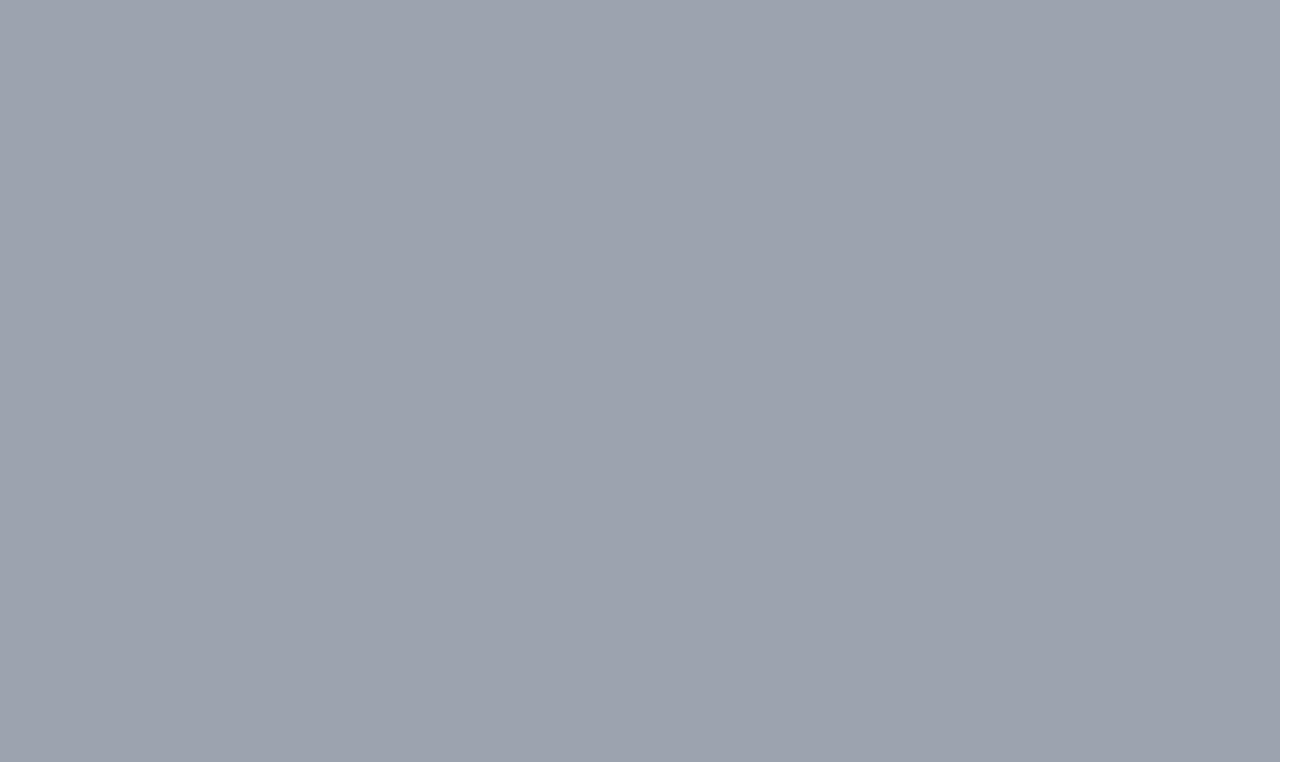
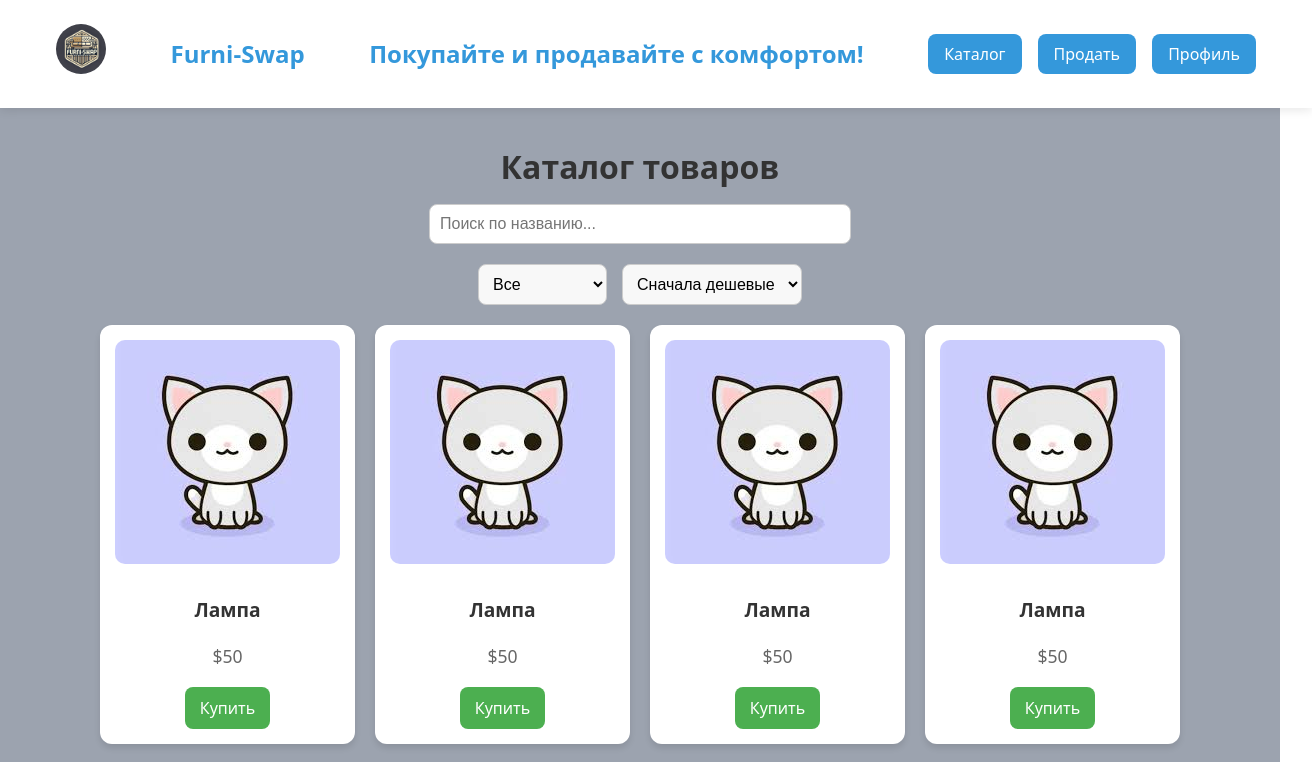
Before and after one commit to Goshansky/furni-swap, a React (Vite) app: page /catalog in a window 1280 px wide. Before the commit this address had no page. Shown: the top 762 px of the page, 1312 px wide, since content can reach past the window. Built offline with nearby package versions, Linux system fonts and the light colour scheme.

Commit message:
app: Двухфакторная аутентификация

```diff
--- a/src/App.tsx
+++ b/src/App.tsx
@@ -5,6 +5,8 @@ import Login from "./auth/Login.tsx";
 import Register from "./auth/Register.tsx";
 import Verify from "./auth/Verify.tsx";
 import Verify2fa from "./auth/Verify2fa.tsx";
+import Catalog from "./pages/Catalog/Catalog.tsx";
+import Product from "./pages/Product/Product.tsx";
 
 const App = () => {
     return (
@@ -16,6 +18,8 @@ const App = () => {
                 <Route path="/register" element={<Register />} />
                 <Route path="/verify" element={<Verify />} />
                 <Route path="/verify2fa" element={<Verify2fa />} />
+                <Route path="/catalog" element={<Catalog />} />
+                <Route path="/product/:id" element={<Product />} />
             </Routes>
         </Router>
     );
--- a/src/components/Header/Header.module.css
+++ b/src/components/Header/Header.module.css
@@ -2,7 +2,7 @@
     background-color: white;
     box-shadow: 0 2px 10px rgba(0, 0, 0, 0.1);
     padding: 16px;
-    position: fixed;
+    position: static;
     width: 100%;
     top: 0;
     left: 0;
--- a/src/components/Header/Header.tsx
+++ b/src/components/Header/Header.tsx
@@ -16,7 +16,7 @@ const Header = () => {
                 <nav className={styles.nav}>
                     <Link to="/catalog" className={styles.navButton}>Каталог</Link>
                     <Link to="/sell" className={styles.navButton}>Продать</Link>
-                    <Link to="/register" className={styles.navButton}>Профиль</Link>
+                    <Link to="/profile" className={styles.navButton}>Профиль</Link>
                 </nav>
             </div>
         </header>
--- a/src/components/ProductCard/ProductCard.tsx
+++ b/src/components/ProductCard/ProductCard.tsx
@@ -10,7 +10,8 @@ const ProductCard = () => {
             transition={{ duration: 0.5 }}
             className={styles.card}
         >
-            <div className={styles.image}></div>
+            <img src='../../../public/images22.jpg' alt='картинка' className={styles.image}/>
+
             <h3 className={styles.title}>Название товара</h3>
             <p className={styles.description}>Описание товара</p>
             <p className={styles.price}>$100</p>
--- /dev/null
+++ b/src/pages/Catalog/Catalog.module.css
@@ -0,0 +1,105 @@
+.catalogContainer {
+    /*max-width: 1200px;*/
+    margin: 0 auto;
+    padding: 20px;
+    text-align: center;
+
+}
+
+.title {
+    font-size: 2rem;
+    margin-bottom: 20px;
+    color: #333;
+}
+
+.searchInput {
+    width: 100%;
+    max-width: 400px;
+    padding: 10px;
+    border: 1px solid #ccc;
+    border-radius: 8px;
+    font-size: 1rem;
+    margin-bottom: 20px;
+}
+
+.filters {
+    display: flex;
+    justify-content: center;
+    gap: 15px;
+    margin-bottom: 20px;
+}
+
+.filterButton {
+    padding: 10px;
+    font-size: 1rem;
+    border: 1px solid #ccc;
+    border-radius: 8px;
+    background: #f8f8f8;
+    cursor: pointer;
+    transition: background 0.3s;
+}
+
+.filterButton:hover {
+    background: #e0e0e0;
+}
+
+.productGrid {
+    /*display: grid;*/
+    /*grid-template-columns: repeat(auto-fit, minmax(250px, 1fr));*/
+    /*gap: 20px;*/
+    /*justify-content: center;*/
+    display: flex;
+    flex-wrap: wrap;
+    gap: 20px;
+    justify-content: center;
+}
+
+.productCard {
+    background: white;
+    padding: 15px;
+    border-radius: 12px;
+    box-shadow: 0 4px 6px rgba(0, 0, 0, 0.1);
+    text-align: center;
+    transition: transform 0.3s ease;
+}
+
+.productCard:hover {
+    transform: scale(1.05);
+}
+
+.productImage {
+    width: 100%;
+    height: auto;
+    border-radius: 10px;
+    margin-bottom: 10px;
+}
+
+.productName {
+    font-size: 1.2rem;
+    font-weight: bold;
+    color: #333;
+}
+
+.productPrice {
+    font-size: 1.1rem;
+    color: #666;
+}
+
+.buyButton {
+    background-color: #4CAF50;
+    color: white;
+    border: none;
+    padding: 10px 15px;
+    font-size: 16px;
+    border-radius: 8px;
+    cursor: pointer;
+    transition: background-color 0.3s ease;
+}
+
+.buyButton:hover {
+    background-color: #45a049;
+}
+
+.buyButton:active {
+    background-color: #3e8e41;
+}
--- /dev/null
+++ b/src/pages/Catalog/Catalog.tsx
@@ -0,0 +1,82 @@
+import {useState} from "react";
+import { useNavigate } from "react-router-dom";
+import styles from "./Catalog.module.css";
+import Header from "../../components/Header/Header.tsx";
+import Footer from "../../components/Footer/Footer.tsx";
+
+const products = [
+    {id: 1, name: "Диван", price: 200, category: "Мебель", image: "../../../public/images22.jpg"},
+    {id: 2, name: "Стол", price: 100, category: "Мебель", image: "../../../public/images22.jpg"},
+    {id: 3, name: "Кресло", price: 150, category: "Мебель", image: "../../../public/images22.jpg"},
+    {id: 4, name: "Лампа", price: 50, category: "Освещение", image: "../../../public/images22.jpg"},
+    {id: 5, name: "Лампа", price: 50, category: "Освещение", image: "../../../public/images22.jpg"},
+    {id: 6, name: "Лампа", price: 50, category: "Освещение", image: "../../../public/images22.jpg"},
+    {id: 7, name: "Лампа", price: 50, category: "Освещение", image: "../../../public/images22.jpg"},
+    {id: 8, name: "Лампа", price: 50, category: "Освещение", image: "../../../public/images22.jpg"},
+    {id: 9, name: "Лампа", price: 50, category: "Освещение", image: "../../../public/images22.jpg"},
+    {id: 10, name: "Лампа", price: 50, category: "Освещение", image: "../../../public/images22.jpg"},
+    {id: 11, name: "Лампа", price: 50, category: "Освещение", image: "../../../public/images22.jpg"}
+];
+
+const categories = ["Все", "Мебель", "Освещение"];
+
+const Catalog = () => {
+    const [searchTerm, setSearchTerm] = useState("");
+    const [selectedCategory, setSelectedCategory] = useState("Все");
+    const [sortOrder, setSortOrder] = useState("asc");
+    const navigate = useNavigate();
+
+    const filteredProducts = products.filter(product =>
+        (selectedCategory === "Все" || product.category === selectedCategory) &&
+        product.name.toLowerCase().includes(searchTerm.toLowerCase())
+    ).sort((a, b) => sortOrder === "asc" ? a.price - b.price : b.price - a.price);
+
+    return (
+        <div>
+            <Header />
+
+            <div className={styles.catalogContainer}>
+                <h1 className={styles.title}>Каталог товаров</h1>
+
+                <input
+                    type="text"
+                    placeholder="Поиск по названию..."
+                    className={styles.searchInput}
+                    value={searchTerm}
+                    onChange={(e) => setSearchTerm(e.target.value)}
+                />
+
+                <div className={styles.filters}>
+                    <select className={styles.filterButton} value={selectedCategory}
+                            onChange={(e) => setSelectedCategory(e.target.value)}>
+                        {categories.map(category => (
+                            <option key={category} value={category}>{category}</option>
+                        ))}
+                    </select>
+
+                    <select className={styles.filterButton} value={sortOrder}
+                            onChange={(e) => setSortOrder(e.target.value)}>
+                        <option value="asc">Сначала дешевые</option>
+                        <option value="desc">Сначала дорогие</option>
+                    </select>
+                </div>
+
+                <div className={styles.productGrid}>
+                    {filteredProducts.map(product => (
+                        <div key={product.id} className={styles.productCard}>
+                            <img src={product.image} alt={product.name} className={styles.productImage}/>
+                            <h2 className={styles.productName}>{product.name}</h2>
+                            <p className={styles.productPrice}>${product.price}</p>
+                            <button className={styles.buyButton}
+                                    onClick={() => navigate(`/product/${product.id}`)}>Купить
+                            </button>
+                        </div>
+                    ))}
+                </div>
+            </div>
+            <Footer/>
+        </div>
+    );
+};
+
+export default Catalog;
--- /dev/null
+++ b/src/pages/Product/Product.module.css
@@ -0,0 +1,78 @@
+.productContainer {
+    display: flex;
+    align-items: center;
+    justify-content: center;
+    gap: 20px;
+    padding: 40px;
+    max-width: 1000px;
+    margin: auto;
+}
+
+.productImage {
+    width: 300px;
+    height: auto;
+    border-radius: 12px;
+    box-shadow: 0 4px 8px rgba(0, 0, 0, 0.1);
+}
+
+.productInfo {
+    flex-grow: 1;
+    text-align: left;
+}
+
+.productTitle {
+    font-size: 24px;
+    font-weight: bold;
+    margin-bottom: 10px;
+}
+
+.productPrice {
+    font-size: 20px;
+    color: #007bff;
+    margin-bottom: 10px;
+}
+
+.productDescription {
+    font-size: 16px;
+    color: #555;
+}
+
+.productActions {
+    display: flex;
+    flex-direction: column;
+    gap: 10px;
+}
+
+.buyButton, .contactButton {
+    padding: 10px 20px;
+    font-size: 16px;
+    border: none;
+    border-radius: 8px;
+    cursor: pointer;
+    transition: background 0.3s;
+}
+
+.buyButton {
+    background: #28a745;
+    color: white;
+}
+
+.buyButton:hover {
+    background: #218838;
+}
+
+.contactButton {
+    background: #ffc107;
+    color: black;
+}
+
+.contactButton:hover {
+    background: #e0a800;
+}
+
+.notFound {
+    text-align: center;
+    font-size: 24px;
+    color: red;
+    margin-top: 50px;
+}
--- /dev/null
+++ b/src/pages/Product/Product.tsx
@@ -0,0 +1,35 @@
+import { useParams } from "react-router-dom";
+import styles from "./Product.module.css";
+
+const products = [
+    { id: 1, name: "Диван", price: 200, category: "Мебель", image: "../../../public/images22.jpg", description: "Удобный и стильный диван для вашей гостиной." },
+    { id: 2, name: "Стол", price: 100, category: "Мебель", image: "../../../public/images22.jpg", description: "Крепкий деревянный стол для вашей кухни или кабинета." },
+    { id: 3, name: "Кресло", price: 150, category: "Мебель", image: "../../../public/images22.jpg", description: "Эргономичное кресло для комфортного отдыха." },
+    { id: 4, name: "Лампа", price: 50, category: "Освещение", image: "../../../public/images22.jpg", description: "Настольная лампа для уютного освещения." }
+];
+
+const Product = () => {
+    const { id } = useParams();
+    const product = products.find(p => p.id === Number(id));
+
+    if (!product) {
+        return <h2 className={styles.notFound}>Товар не найден</h2>;
+    }
+
+    return (
+        <div className={styles.productContainer}>
+            <img src={product.image} alt={product.name} className={styles.productImage} />
+            <div className={styles.productInfo}>
+                <h1 className={styles.productTitle}>{product.name}</h1>
+                <p className={styles.productPrice}>${product.price}</p>
+                <p className={styles.productDescription}>{product.description}</p>
+            </div>
+            <div className={styles.productActions}>
+                <button className={styles.buyButton} onClick={() => alert('Покупка совершена!')}>Купить</button>
+                <button className={styles.contactButton} onClick={() => alert('Свяжитесь с продавцом!')}>Связаться по объявлению</button>
+            </div>
+        </div>
+    );
+};
+
+export default Product;
--- a/src/pages/Profile/Profile.module.css
+++ b/src/pages/Profile/Profile.module.css
@@ -2,9 +2,8 @@
     display: flex;
     gap: 20px;
     max-width: 100%;
-    margin-top: 100px;
-    margin-bottom: 100px;
     padding: 20px;
+    height: 80vh;
 }
 
 .content {
```
